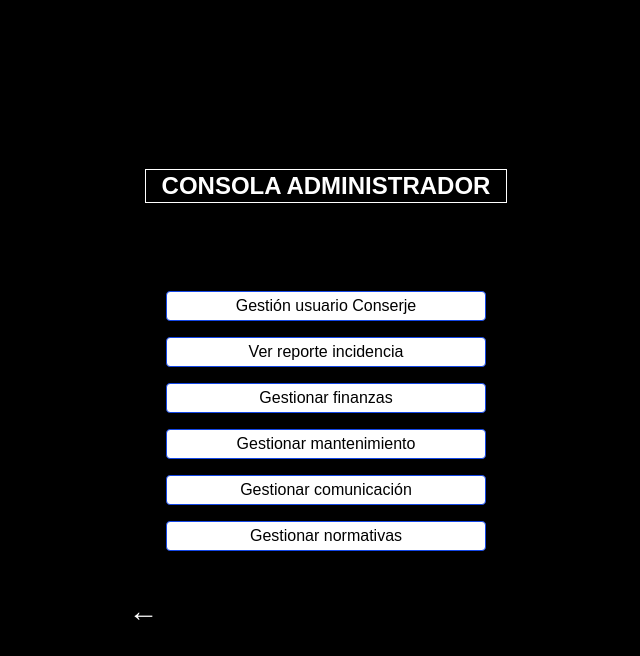
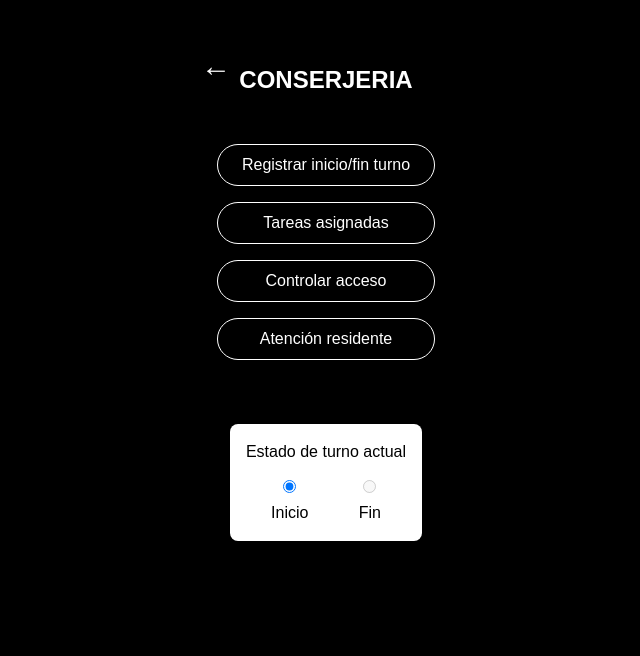
Before and after one commit to wuaicot/frontend-app-puerto-williams, a Next.js app: page /admin/mainView in a window 1280 px wide. Shown: the top 656 px of the page, without its empty margins (314-954 px from the left). Built offline with nearby package versions, Linux system fonts and the light colour scheme.

Commit message:
authorized to enter concierge

```diff
--- a/src/components/BotoneraMainConserjeria.tsx
+++ b/src/components/BotoneraMainConserjeria.tsx
@@ -1,33 +1,33 @@
 // client/src/components/BotoneraMainConserjeria.tsx
 import React from 'react';
+import { useRouter } from 'next/router';
 
-interface BotoneraMainConserjeriaProps {
-  onNavigate: (route: string) => void;
-}
-
-export const BotoneraMainConserjeria: React.FC<BotoneraMainConserjeriaProps> = ({ onNavigate }) => {
+export const BotoneraMainConserjeria: React.FC = () => {
+  const router = useRouter();
   const botones = [
-    { label: 'Control de acceso y seguridad', route: '/conserjeria/acceso' },
-    { label: 'Atención y asistencia',       route: '/conserjeria/asistencia' },
-    { label: 'Supervisión y reporte',      route: '/conserjeria/incidencias' },
+    { label: 'Registrar inicio/fin turno', route: '/conserjeria/turno' },
+    { label: 'Tareas asignadas', route: '/conserjeria/tareas' },
+    { label: 'Controlar acceso', route: '/conserjeria/acceso' },
+    { label: 'Atención residente', route: '/conserjeria/atencion' },
   ];
 
   return (
     <div className="relative flex flex-col items-center gap-6 p-8 text-white">
       <button
-        onClick={() => onNavigate('/')}
+        onClick={() => router.push('/')}
         className="absolute top-4 left-4 text-3xl hover:opacity-70"
       >
         ←
       </button>
 
-      <h1 className="mb-8 text-2xl font-semibold">ENTORNO CONSERJERÍA</h1>
+      <h1 className="mb-6 text-2xl font-semibold">CONSERJERIA</h1>
+
       <div className="flex flex-col gap-4 w-full max-w-xs">
         {botones.map((btn) => (
           <button
             key={btn.route}
-            onClick={() => onNavigate(btn.route)}
-            className="w-full py-2 px-4 rounded-full border border-white text-center hover:bg-white hover:text-black transition"
+            onClick={() => router.push(btn.route)}
+            className="w-full py-2 px-6 rounded-full border border-white text-center hover:bg-white hover:text-black transition"
           >
             {btn.label}
           </button>
--- /dev/null
+++ b/src/components/TurnStatus.tsx
@@ -0,0 +1,28 @@
+// client/src/components/TurnStatus.tsx
+import React, { useState } from 'react';
+
+export const TurnStatus: React.FC = () => {
+  const [status, setStatus] = useState<'IN' | 'OUT'>('IN');
+
+  return (
+    <div className="mt-8 p-4 bg-white rounded-lg max-w-md text-black">
+      <h2 className="text-center mb-4">Estado de turno actual</h2>
+      <div className="flex justify-around">
+        {['IN', 'OUT'].map((type) => (
+          <label key={type} className="flex flex-col items-center">
+            <input
+              type="radio"
+              name="turnStatus"
+              value={type}
+              checked={status === type}
+              onChange={() => setStatus(type as 'IN' | 'OUT')}
+              className="mb-2"
+              disabled={type === 'OUT'}
+            />
+            {type === 'IN' ? 'Inicio' : 'Fin'}
+          </label>
+        ))}
+      </div>
+    </div>
+  );
+};
--- a/src/components/botoneraMainAdmin.tsx
+++ b/src/components/botoneraMainAdmin.tsx
@@ -1,42 +1,38 @@
-// client/src/components/BotoneraMainAdmin.tsx
-import React from "react";
-import Link from "next/link";
+// client/src/components/BotoneraMainConserjeria.tsx
+import React from 'react';
+import { useRouter } from 'next/router';
 
-interface BotoneraMainAdminProps {
-  onNavigate: (route: string) => void;
-}
-
-export const BotoneraMainAdmin: React.FC<BotoneraMainAdminProps> = ({
-  onNavigate,
-}) => {
+export const BotoneraMainConserjeria: React.FC = () => {
+  const router = useRouter();
   const botones = [
-    { label: "Gestión usuario Conserje", route: "/admin/usuarios" },
-    { label: "Ver reporte incidencia", route: "/admin/incidencias" },
-    { label: "Gestionar finanzas", route: "/admin/finanzas" },
-    { label: "Gestionar mantenimiento", route: "/admin/mantenimiento" },
-    { label: "Gestionar comunicación", route: "/admin/comunicacion" },
-    { label: "Gestionar normativas", route: "/admin/normativas" },
+    { label: 'Registrar inicio/fin turno', route: '/conserjeria/turno' },
+    { label: 'Tareas asignadas', route: '/conserjeria/tareas' },
+    { label: 'Controlar acceso', route: '/conserjeria/acceso' },
+    { label: 'Atención residente', route: '/conserjeria/atencion' },
   ];
 
   return (
     <div className="relative flex flex-col items-center gap-6 p-8 text-white">
-  <h1 className="mb-16 -mt-20 text-2xl border font-semibold"><span className="p-4">CONSOLA ADMINISTRADOR</span></h1>
+      <button
+        onClick={() => router.push('/')}
+        className="absolute top-4 left-4 text-3xl hover:opacity-70"
+      >
+        ←
+      </button>
+
+      <h1 className="mb-6 text-2xl font-semibold">CONSORJERIA</h1>
 
       <div className="flex flex-col gap-4 w-full max-w-xs">
         {botones.map((btn) => (
           <button
             key={btn.route}
-        onClick={() => onNavigate(btn.route)}
-        className="w-full py-0.5 px-4 rounded-sm border  cursor-pointer  border-blue-700 bg-white text-black text-center hover:bg-gray-300 transition"
+            onClick={() => router.push(btn.route)}
+            className="w-full py-2 px-6 rounded-full border border-white text-center hover:bg-white hover:text-black transition"
           >
             {btn.label}
           </button>
         ))}
       </div>
-
-  <Link href="/" className="absolute top-4 left-4 text-3xl hover:opacity-70">
-    <span className="translate-y-90 absolute">←</span>
-  </Link>
     </div>
   );
 };
--- a/src/pages/admin/mainView.tsx
+++ b/src/pages/admin/mainView.tsx
@@ -1,20 +1,13 @@
-// client/src/pages/admin/mainView.tsx
+// client/src/pages/conserjeria/mainView.tsx
 import React from 'react';
-import { useRouter } from 'next/router';
-import { BotoneraMainAdmin } from '../../components/BotoneraMainAdmin';
+import { BotoneraMainConserjeria } from '../../components/BotoneraMainConserjeria';
+import { TurnStatus } from '../../components/TurnStatus';
 
-const MainViewAdmin: React.FC = () => {
-  const router = useRouter();
-
-  const handleNavigate = (route: string) => {
-    router.push(route);
-  };
-
+export default function ConserjeriaMainView() {
   return (
-    <div className="min-h-screen bg-black flex items-center justify-center">
-      <BotoneraMainAdmin onNavigate={handleNavigate} />
+    <div className="min-h-screen bg-black flex flex-col items-center p-8">
+      <BotoneraMainConserjeria />
+      <TurnStatus />
     </div>
   );
-};
-
-export default MainViewAdmin;
+}
--- a/src/pages/admin/usuarios.tsx
+++ b/src/pages/admin/usuarios.tsx
@@ -1,91 +1,127 @@
-import { useEffect, useState } from "react";
-import apiClient from "../../lib/axios";
+// client/src/pages/admin/usuarios.tsx
+import React, { useEffect, useState } from 'react';
+import { useRouter } from 'next/router';
+import apiClient from '../../lib/axios';
+
+// Definimos localmente los enums para no depender de '@prisma/client'
+type Role = 'ADMIN' | 'CONSERJE' | 'MAYORDOMO' | 'NOCHERO' | 'JARDINERO' | 'PISCINERO';
+type Status = 'PENDING' | 'APPROVED' | 'REJECTED' | 'CANCELLED' | 'SUSPENDED';
 
 interface User {
   id: string;
   name: string;
   email: string;
-  role: string;
-  status: string;
-  createdAt: string;
+  status: Status;
+  role: Role;
 }
 
-export default function GestionUsuariosConserje() {
-  const [usuarios, setUsuarios] = useState<User[]>([]);
+export default function AdminUsuariosPage() {
+  const router = useRouter();
+  const [users, setUsers] = useState<User[]>([]);
   const [loading, setLoading] = useState(true);
-  const [rolSeleccionado, setRolSeleccionado] = useState<Record<string, string>>({});
+  const [approving, setApproving] = useState<string | null>(null);
 
-  const fetchPendientes = async () => {
+  // Fetch de solicitudes PENDING al montar
+  useEffect(() => {
+    const fetchPending = async () => {
+      try {
+        const { data } = await apiClient.get<User[]>('/admin/users?status=PENDING');
+        setUsers(data);
+      } catch (err) {
+        console.error('Error al obtener usuarios pendientes:', err);
+      } finally {
+        setLoading(false);
+      }
+    };
+    fetchPending();
+  }, []);
+
+  // Función de aprobar
+  const handleApprove = async (userId: string, role: Role) => {
+    setApproving(userId);
     try {
-      const { data } = await apiClient.get("/admin/users?status=PENDING");
-      setUsuarios(data);
-      setLoading(false);
-    } catch (err) {
-      console.error("Error obteniendo usuarios pendientes:", err);
+      await apiClient.patch(`/admin/users/${userId}/approve`, { role });
+      setUsers(prev => prev.filter(u => u.id !== userId));
+    } catch (err: any) {
+      console.error('Error al aprobar usuario:', err);
+      alert(err.response?.data?.message || 'Error al aprobar usuario');
+    } finally {
+      setApproving(null);
     }
   };
-  useEffect(() => {
-    fetchPendientes();
-  }, []);
 
-  const aprobar = async (id: string) => {
-    const rol = rolSeleccionado[id] || "MAYORDOMO";
-    await apiClient.patch(`/admin/users/${id}/approve`, { role: rol });
-    fetchPendientes();
-  };
-
-  const rechazar = async (id: string) => {
-    await apiClient.patch(`/admin/users/${id}/reject`);
-    fetchPendientes();
-  };
+  if (loading) {
+    return (
+      <div className="min-h-screen flex items-center justify-center bg-black text-white">
+        <p>Cargando solicitudes…</p>
+      </div>
+    );
+  }
 
   return (
-    <div className="min-h-screen bg-black text-white p-8 flex flex-col items-center">
-      <h1 className="text-2xl font-bold mb-6">GESTIÓN USUARIO CONSERJE</h1>
+    <div className="min-h-screen bg-black text-white p-8">
+      <button
+        onClick={() => router.push('/admin/mainView')}
+        className="mb-6 text-3xl hover:opacity-70"
+      >
+        ←
+      </button>
 
-      {loading ? (
-        <p>Cargando...</p>
-      ) : usuarios.length === 0 ? (
-        <p>No hay usuarios pendientes.</p>
+      <h1 className="text-2xl mb-4 font-semibold">Solicitudes de Conserjes</h1>
+
+      {users.length === 0 ? (
+        <div className="mt-16 text-center">
+          <p className="mb-4">No hay solicitudes pendientes.</p>
+          <button
+            onClick={() => router.push('/admin/mainView')}
+            className="py-2 px-6 border border-white rounded hover:bg-white hover:text-black transition"
+          >
+            Volver a la consola
+          </button>
+        </div>
       ) : (
-        <div className="w-full max-w-xl space-y-6">
-          {usuarios.map((u) => (
-            <div key={u.id} className="border p-4 rounded bg-gray-900">
-              <p className="font-semibold">{u.name}</p>
-              <p className="text-sm text-gray-400">{u.email}</p>
-
-              <label className="block mt-2 text-sm">Asignar Rol:</label>
-              <select
-                className="bg-black border px-2 py-1 mt-1"
-                value={rolSeleccionado[u.id] || "MAYORDOMO"}
-                onChange={(e) =>
-                  setRolSeleccionado({ ...rolSeleccionado, [u.id]: e.target.value })
-                }
-                aria-label={`Asignar rol para ${u.name}`}
-              >
-                <option value="MAYORDOMO">Mayordomo</option>
-                <option value="PORTERO">Portero</option>
-                <option value="MANTENCION">Mantención</option>
-                <option value="PISCINA">Piscina</option>
-              </select>
-
-              <div className="flex gap-4 mt-4">
+        <ul className="space-y-6">
+          {users.map(user => (
+            <li
+              key={user.id}
+              className="p-4 border border-gray-700 rounded flex flex-col md:flex-row md:items-center md:justify-between"
+            >
+              <div>
+                <p><strong>Nombre:</strong> {user.name}</p>
+                <p><strong>Email:</strong> {user.email}</p>
+              </div>
+              <div className="mt-4 md:mt-0 flex items-center gap-4">
+                <label htmlFor={`role-select-${user.id}`} className="sr-only">
+                  Seleccionar rol
+                </label>
+                <select
+                  id={`role-select-${user.id}`}
+                  defaultValue="CONSERJE"
+                  onChange={e => {
+                    const select = e.target as HTMLSelectElement;
+                    user.role = select.value as Role;
+                  }}
+                  className="bg-gray-800 text-white py-1 px-3 rounded"
+                >
+                  {['CONSERJE','MAYORDOMO','NOCHERO','JARDINERO','PISCINERO'].map(r => (
+                    <option key={r} value={r}>{r}</option>
+                  ))}
+                </select>
                 <button
-                  onClick={() => aprobar(u.id)}
-                  className="bg-green-600 px-4 py-2 rounded text-white hover:bg-green-700"
+                  onClick={() => handleApprove(user.id, user.role)}
+                  disabled={approving === user.id}
+                  className={`py-2 px-4 rounded-full ${
+                    approving === user.id
+                      ? 'bg-gray-600 cursor-not-allowed'
+                      : 'bg-white text-black hover:bg-gray-200'
+                  } transition`}
                 >
-                  Aprobar
-                </button>
-                <button
-                  onClick={() => rechazar(u.id)}
-                  className="bg-red-600 px-4 py-2 rounded text-white hover:bg-red-700"
-                >
-                  Rechazar
+                  {approving === user.id ? 'Aprobando…' : 'Aprobar'}
                 </button>
               </div>
-            </div>
+            </li>
           ))}
-        </div>
+        </ul>
       )}
     </div>
   );
--- a/src/pages/conserjeria/mainView.tsx
+++ b/src/pages/conserjeria/mainView.tsx
@@ -1,15 +1,13 @@
 // client/src/pages/conserjeria/mainView.tsx
 import React from 'react';
-import { useRouter } from 'next/router';
 import { BotoneraMainConserjeria } from '../../components/BotoneraMainConserjeria';
+import { TurnStatus } from '../../components/TurnStatus';
 
 export default function ConserjeriaMainView() {
-  const router = useRouter();
-  const handleNavigate = (route: string) => router.push(route);
-
   return (
-    <div className="min-h-screen bg-black flex items-center justify-center">
-      <BotoneraMainConserjeria onNavigate={handleNavigate} />
+    <div className="min-h-screen bg-black flex flex-col items-center p-8">
+      <BotoneraMainConserjeria />
+      <TurnStatus />
     </div>
   );
 }
--- a/src/pages/index.tsx
+++ b/src/pages/index.tsx
@@ -1,77 +1,47 @@
 // client/src/pages/index.tsx
 import React from 'react';
 import { useRouter } from 'next/router';
-import { getAuth, GoogleAuthProvider, signInWithPopup, signOut } from 'firebase/auth';
-import { app } from '../lib/firebase';
+import { GoogleAuthProvider, signInWithPopup, signOut } from 'firebase/auth';
+import { auth } from '../lib/firebase';
 import apiClient from '../lib/axios';
 
 export default function LandingPage() {
   const router = useRouter();
-  const firebaseAuth = getAuth(app);
 
-  const handleRegisterClick = async () => {
-    console.log("Botón Registrarse presionado");
-
-    // 1) Asegurarnos de que no haya sesión previa
-    await signOut(firebaseAuth);
-
-    // 2) Configurar el provider para que muestre selector de cuenta
-    const provider = new GoogleAuthProvider();
-    provider.setCustomParameters({
-      prompt: 'select_account',
-    });
-
-    try {
-      // 3) Lanzar el popup de login
-      const userCredential = await signInWithPopup(firebaseAuth, provider);
-      const idToken = await userCredential.user.getIdToken();
-
-      // 4) Llamada al backend
-      const { data: userData } = await apiClient.post('/auth/register');
-
-      console.log("Respuesta registro:", userData);
-
-      // 5) Redirecciones según estado
-      if (userData.status === 'PENDING') {
-        router.push('/pendiente-aprobacion');
-      } else {
-        // Status APPROVED (quizá un test anterior), ir a la pantalla main de Conserjería
-        router.push('/conserjeria/mainView');
-      }
-    } catch (error: any) {
-      console.error("Error durante el registro:", error);
-      alert(error.response?.data?.message || "Ocurrió un error al registrarse.");
-    }
-  };
-
-  const handleAdminClick = async () => {
-    console.log("Botón Admin presionado");
-    await signOut(firebaseAuth);
+  const handleAuthAction = async (type: 'register' | 'login') => {
+    // Aseguramos que no haya sesión previa
+    await signOut(auth);
     const provider = new GoogleAuthProvider();
     provider.setCustomParameters({ prompt: 'select_account' });
 
     try {
-      const userCredential = await signInWithPopup(firebaseAuth, provider);
-      const idToken = await userCredential.user.getIdToken();
+      // Autenticación con popup usando auth directamente
+      const userCredential = await signInWithPopup(auth, provider);
+      await userCredential.user.getIdToken();
 
-      const { data: userData } = await apiClient.post('/auth/login');
+      const endpoint = type === 'register' ? '/auth/register' : '/auth/login';
+      const { data: userData } = await apiClient.post(endpoint);
 
-      console.log("Login Admin exitoso:", userData);
-
-      if (userData.role === 'ADMIN' && userData.status === 'APPROVED') {
-        router.push('/admin/mainView');
+      if (type === 'register') {
+        userData.status === 'PENDING'
+          ? router.push('/pendiente-aprobacion')
+          : router.push('/conserjeria/mainView');
       } else {
-        alert("No tienes permisos para acceder como Administrador.");
+        if (userData.role === 'ADMIN' && userData.status === 'APPROVED') {
+          router.push('/admin/mainView');
+        } else {
+          alert('No tienes permisos para acceder como Administrador.');
+        }
       }
     } catch (error: any) {
-      console.error("Error en login Admin:", error);
-      alert(error.response?.data?.message || "Error en el login del administrador.");
+      console.error(`Error en ${type}:`, error);
+      alert(error.response?.data?.message || `Ocurrió un error durante ${type}.`);
     }
   };
 
-  const handleConserjeClick = () => {
-    console.log("Botón Conserje presionado");
-    alert("Funcionalidad de login Conserje aún no implementada.");
+  const handleConserjeriaClick = () => {
+    // Ruta principal de Conserjería
+    router.push('/conserjeria/mainView');
   };
 
   return (
@@ -80,24 +50,24 @@ export default function LandingPage() {
 
       <div className="flex flex-col items-center gap-y-6">
         <button
-          onClick={handleAdminClick}
+          onClick={() => handleAuthAction('login')}
           className="bg-white text-black font-semibold py-3 px-10 rounded-full shadow-md hover:bg-gray-200 transition duration-300 ease-in-out min-w-[200px]"
         >
           Admin.
         </button>
 
         <button
-          onClick={handleRegisterClick}
+          onClick={() => handleAuthAction('register')}
           className="bg-black text-white border border-white font-semibold py-2 px-8 rounded-md shadow-md hover:bg-gray-800 hover:border-gray-400 transition duration-300 ease-in-out min-w-[200px]"
         >
           Registrarse
         </button>
 
         <button
-          onClick={handleConserjeClick}
+          onClick={handleConserjeriaClick}
           className="bg-white text-black font-semibold py-3 px-10 rounded-full shadow-md hover:bg-gray-200 transition duration-300 ease-in-out min-w-[200px]"
         >
-          Conserje
+          Conserjeria
         </button>
       </div>
     </div>
```
Lines whose indentation alone changed are shown as unchanged.
